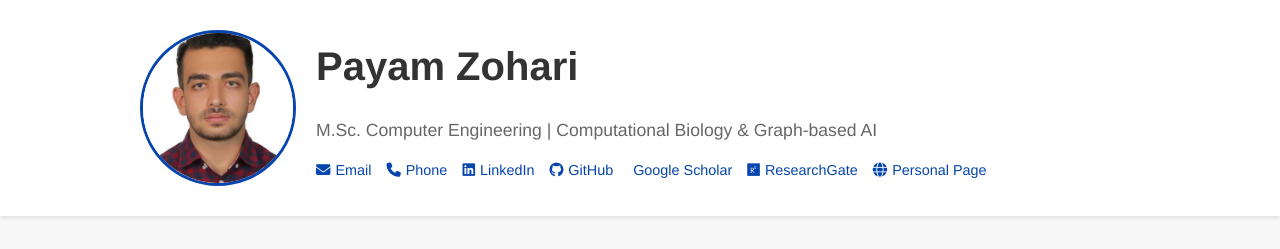
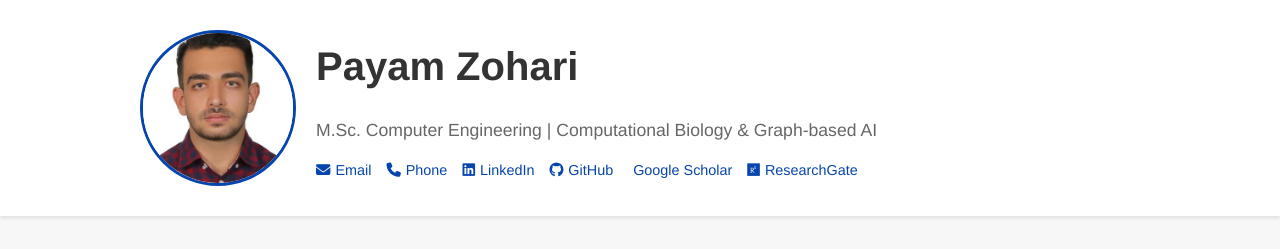
Before and after one commit to PayamZohari/payamzohari.github.io, a plain HTML site: page index.html in a window 1280 px wide. Shown: the top 249 px of the page. Drawn offline with Linux system fonts and the light colour scheme; some icons are missing.

Commit message:
Update index.html

```diff
--- a/index.html
+++ b/index.html
@@ -26,7 +26,6 @@
                     <a href="https://github.com/PayamZohari"><i class="fab fa-github"></i> GitHub</a>
                     <a href="https://scholar.google.com/citations?user=zwH6Y5IAAAAJ"><i class="ai ai-google-scholar-square"></i> Google Scholar</a>
                     <a href="https://www.researchgate.net/profile/Payam-Zohari"><i class="fab fa-researchgate"></i> ResearchGate</a>
-                    <a href="https://payamzohari.carrd.co"><i class="fas fa-globe"></i> Personal Page</a>
                 </div>
             </div>
         </div>
```
